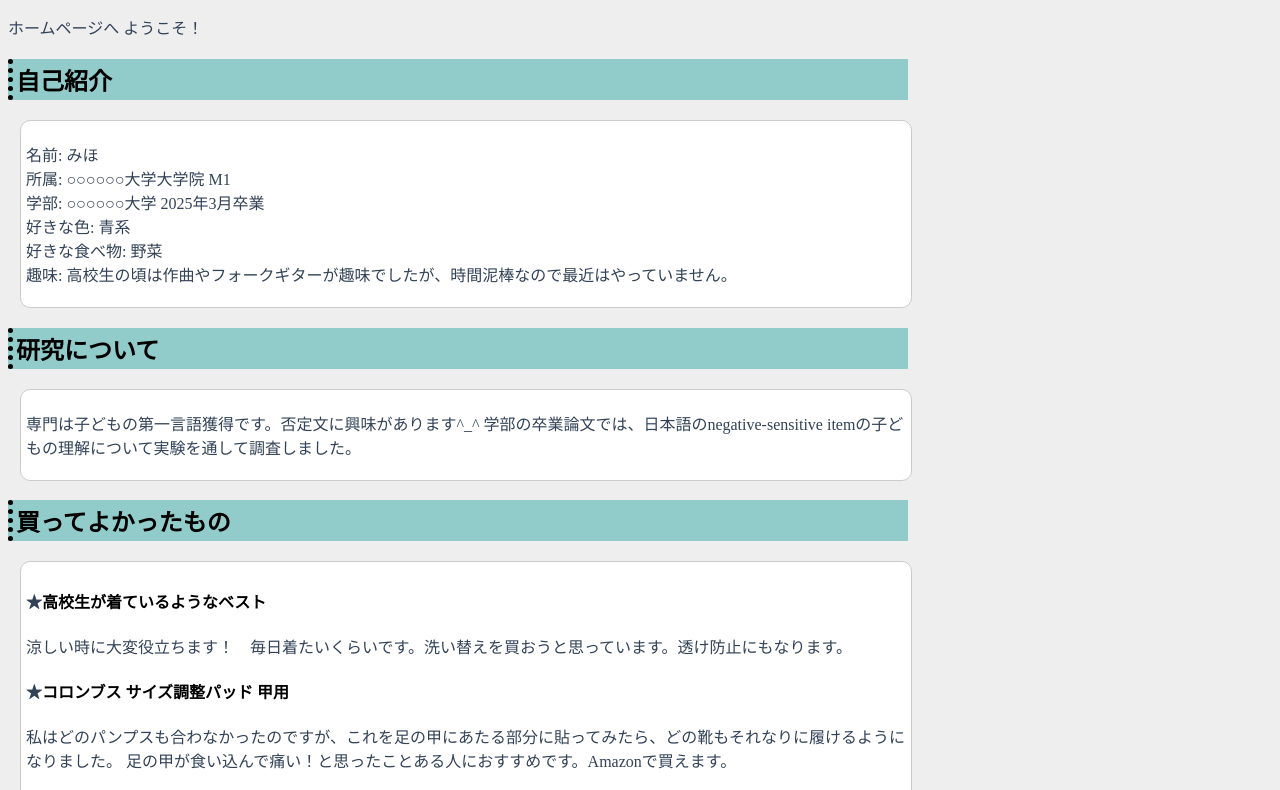
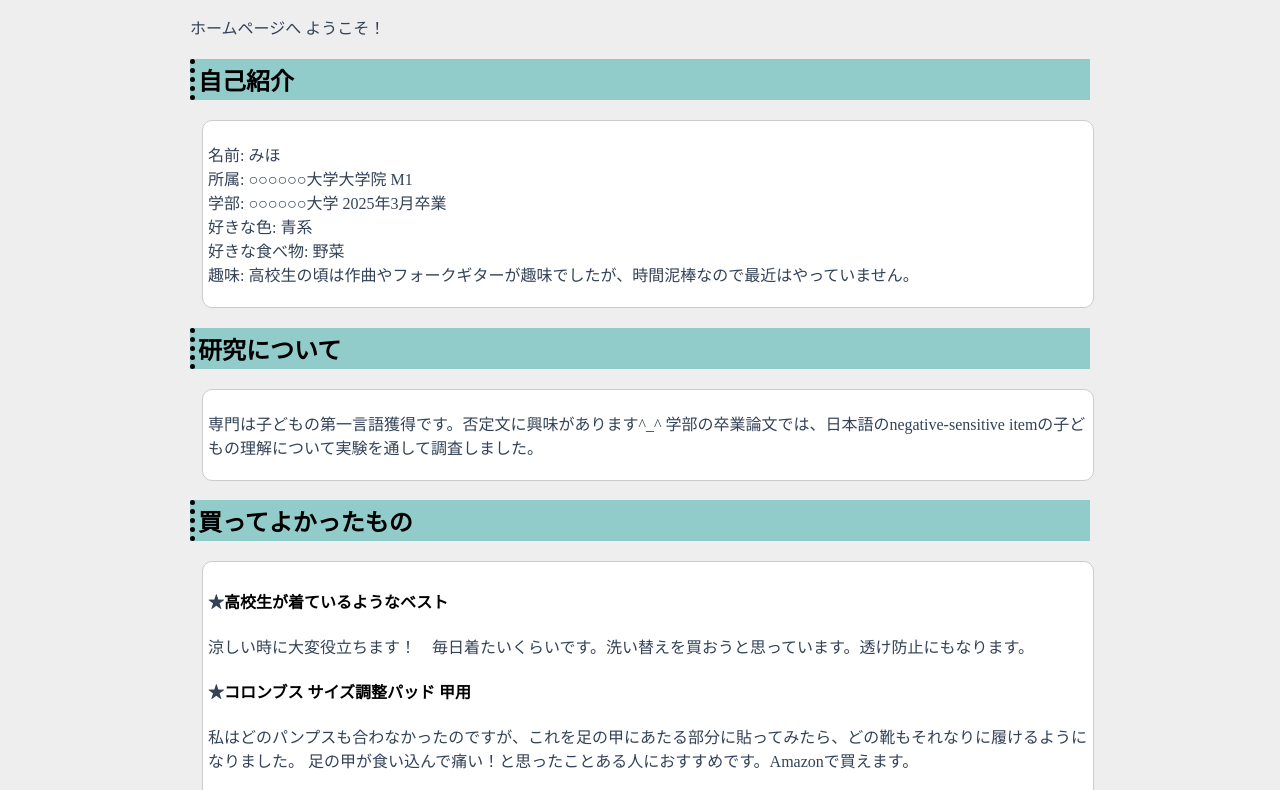
Before and after one commit to miho-kanazawa/miho-kanazawa.github.io, a plain HTML site: page index.html in a window 1280 px wide. Shown: the part 81-871 px from the top of the page. Drawn offline with Linux system fonts and the light colour scheme.

Commit message:
Update style.css

```diff
--- a/style.css
+++ b/style.css
@@ -7,7 +7,7 @@ h1{
   padding: 7px;
 }
 
-body{background-color: #EEEEEE; width: 900px;}
+body{background-color: #EEEEEE; width: 900px; margin: auto;}
 
 div{
   background: #FFFFFF;
```
